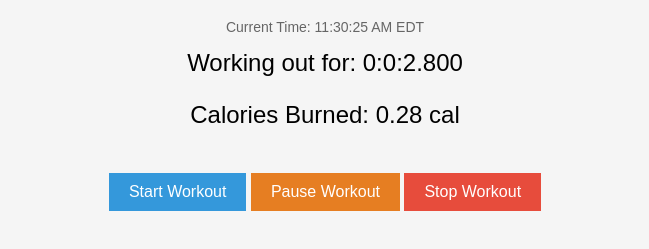
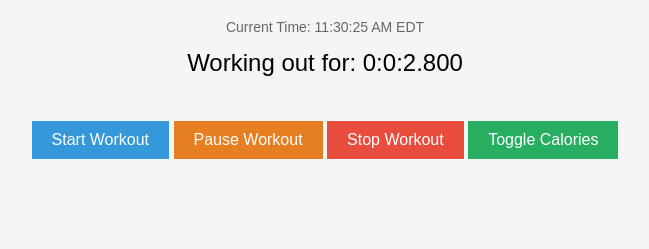
Before and after one commit to MrRainbowCoding/workout-tracker, a plain HTML site: page index.html in a window 1280 px wide. Both pictures are taken after a click on the button "Start Workout". Shown: the part 61-310 px from the top of the page, without its empty margins (315-964 px from the left). Drawn offline with Linux system fonts and the light colour scheme.

Commit message:
Update index.html

```diff
--- a/index.html
+++ b/index.html
@@ -23,7 +23,7 @@
       color: #666;
     }
 
-    #startButton, #pauseButton, #stopButton {
+    #startButton, #pauseButton, #stopButton, #toggleCaloriesButton {
       padding: 10px 20px;
       font-size: 16px;
       background-color: #3498db;
@@ -40,6 +40,10 @@
     #pauseButton {
       background-color: #e67e22;
     }
+
+    #toggleCaloriesButton {
+      background-color: #27ae60;
+    }
   </style>
   <script>
     function updateClock() {
@@ -54,6 +58,16 @@
     let caloriesBurned = 0;
     let workoutStarted = false;
     let isPaused = false;
+    let caloriesVisible = true;
+
+    function toggleCalories() {
+      caloriesVisible = !caloriesVisible;
+      if (caloriesVisible) {
+        document.getElementById('caloriesBurned').style.display = 'block';
+      } else {
+        document.getElementById('caloriesBurned').style.display = 'none';
+      }
+    }
 
     function startExercise() {
       startTime = Date.now();
@@ -63,6 +77,7 @@
       document.getElementById('startButton').disabled = true;
       document.getElementById('pauseButton').style.display = 'inline';
       document.getElementById('stopButton').style.display = 'inline';
+      document.getElementById('toggleCaloriesButton').style.display = 'inline';
     }
 
     function pauseExercise() {
@@ -79,6 +94,7 @@
       document.getElementById('startButton').disabled = false;
       document.getElementById('pauseButton').style.display = 'none';
       document.getElementById('stopButton').style.display = 'none';
+      document.getElementById('toggleCaloriesButton').style.display = 'none';
       isPaused = false;
     }
 
@@ -108,9 +124,10 @@
   <h1>Exercise Tracker</h1>
   <p id="louisvilleTime">Current Time:</p>
   <p id="exerciseTime">Working out for:</p>
-  <p id="caloriesBurned">Calories Burned:</p>
+  <p id="caloriesBurned" style="display: none;">Calories Burned:</p>
   <button id="startButton" onclick="startExercise()">Start Workout</button>
   <button id="pauseButton" style="display: none;" onclick="pauseExercise()">Pause Workout</button>
   <button id="stopButton" style="display: none;" onclick="stopExercise()">Stop Workout</button>
+  <button id="toggleCaloriesButton" style="display: none;" onclick="toggleCalories()">Toggle Calories</button>
 </body>
 </html>
```
